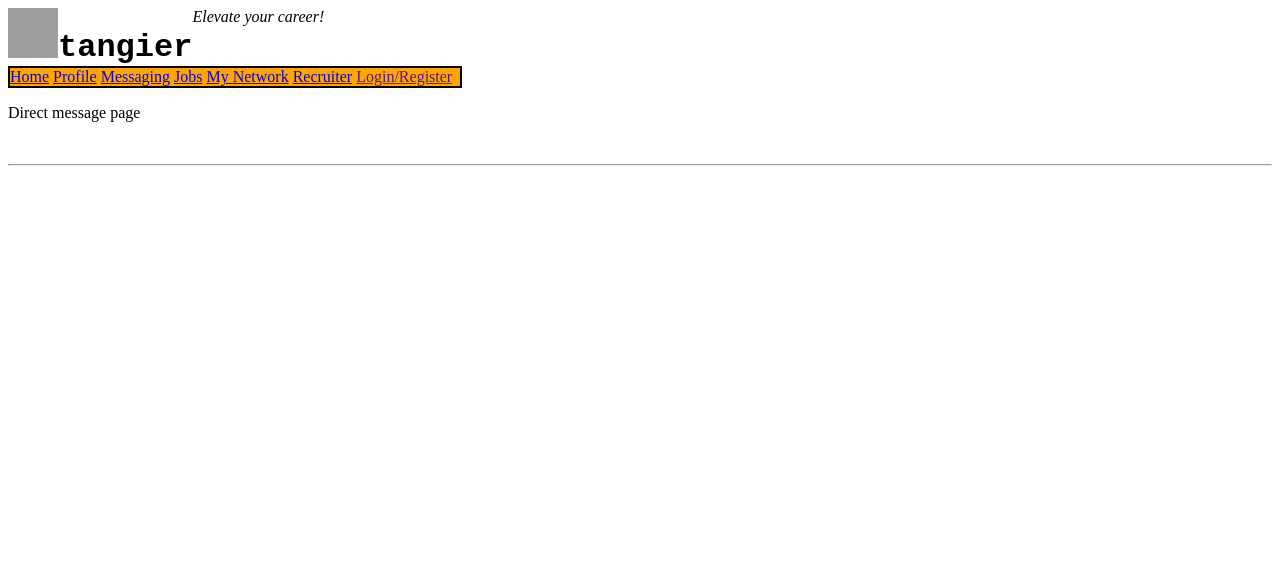
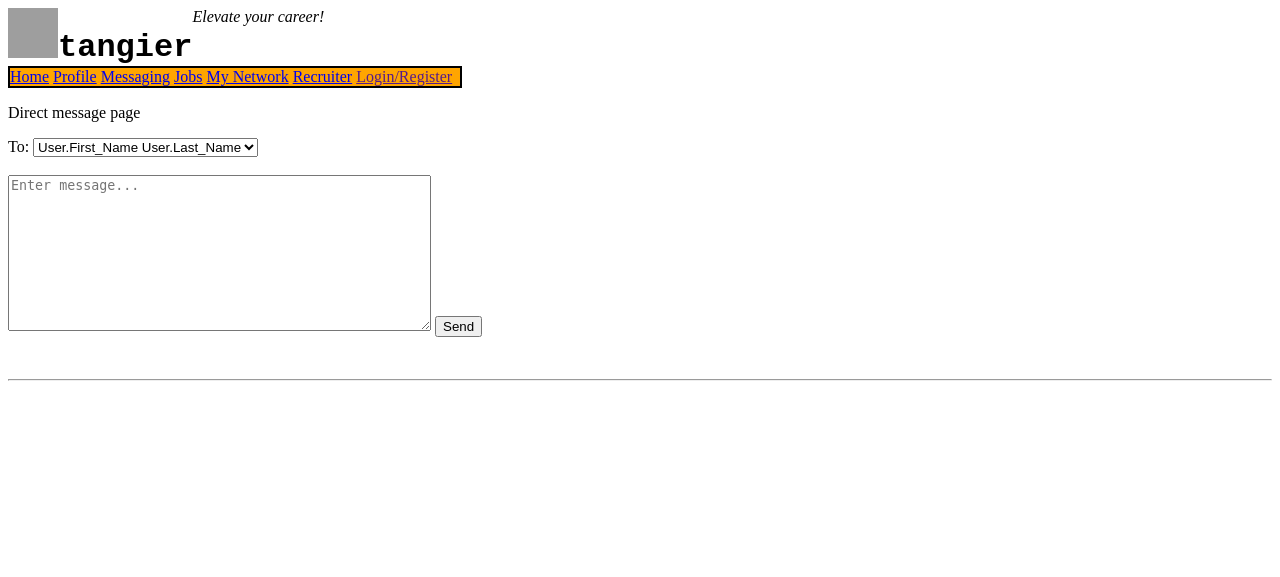
Before and after one commit to Gwood91/BUS118W_Tangier_Repo, a Flask app: page /message in a window 1280 px wide. Shown: the top 577 px of the page. Run offline with Flask 2, Linux system fonts and the light colour scheme; parts of the project's set-up code (start-up, migrations or seed data) failed here and were passed over; grey boxes are pictures that could not be loaded.

Commit message:
Private message
structure to start working on private messaging

```diff
--- a/app/routes.py
+++ b/app/routes.py
@@ -37,7 +37,7 @@ def profile():
     return render_template('profile.html', title='Profile', i=5)
 
 
-@app.route('/message')
+@app.route('/message', methods=['GET', 'POST'])
 def message():
     return render_template('message.html', title='Direct Messaging')
 
--- a/app/templates/message.html
+++ b/app/templates/message.html
@@ -1,5 +1,13 @@
-{% extends "base.html" %}
-
-{% block content %}
+{% extends "base.html" %} {% block content %}
 <p>Direct message page</p>
+<div id="sendDM">
+    <form action="/profile.html" id="formID" method="POST">
+        To: <select name="listOfUsers" id="selectAUser" required>
+            <option value="">User.First_Name User.Last_Name</option>
+        </select>
+        <br><br>
+        <textarea name="sendaDM" id="sendaDM" cols="50" rows="10" placeholder="Enter message..."></textarea>
+        <input type="Submit" value="Send">
+    </form>
+</div>
 {% endblock %}
```
